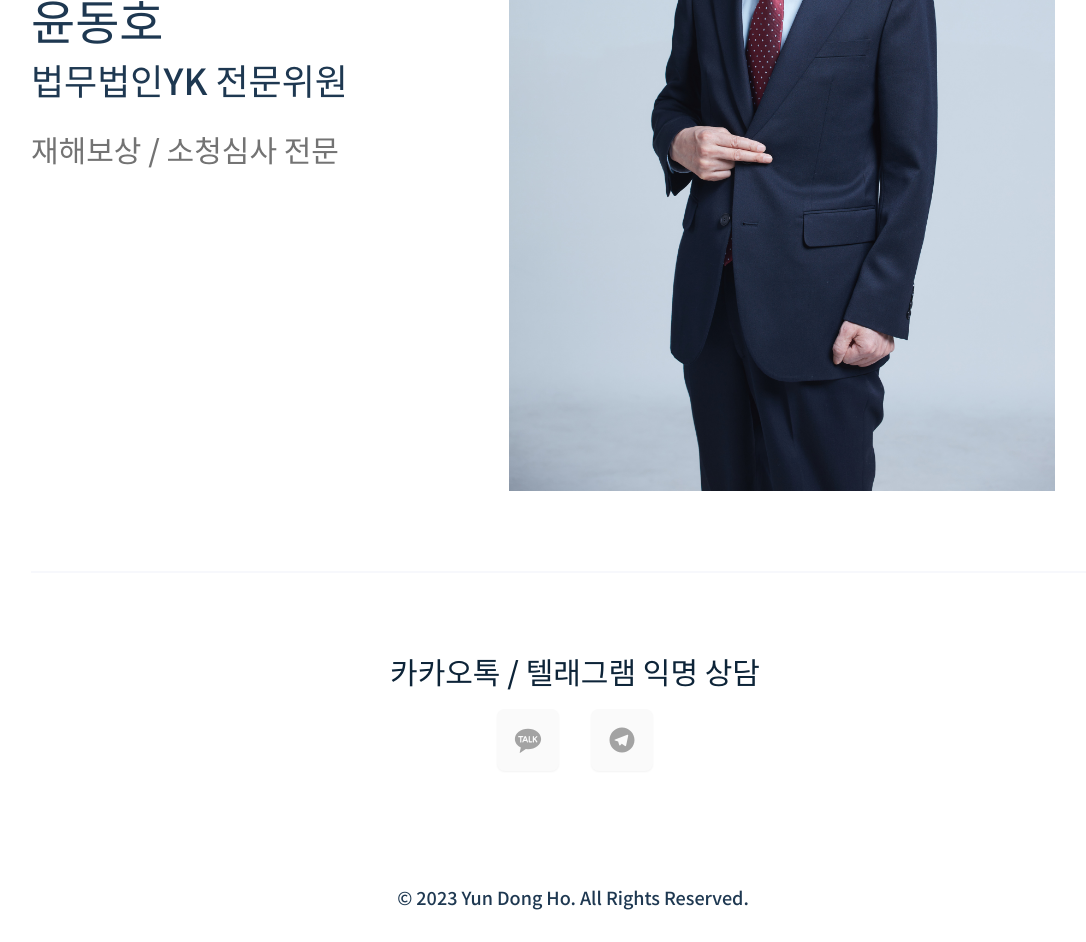
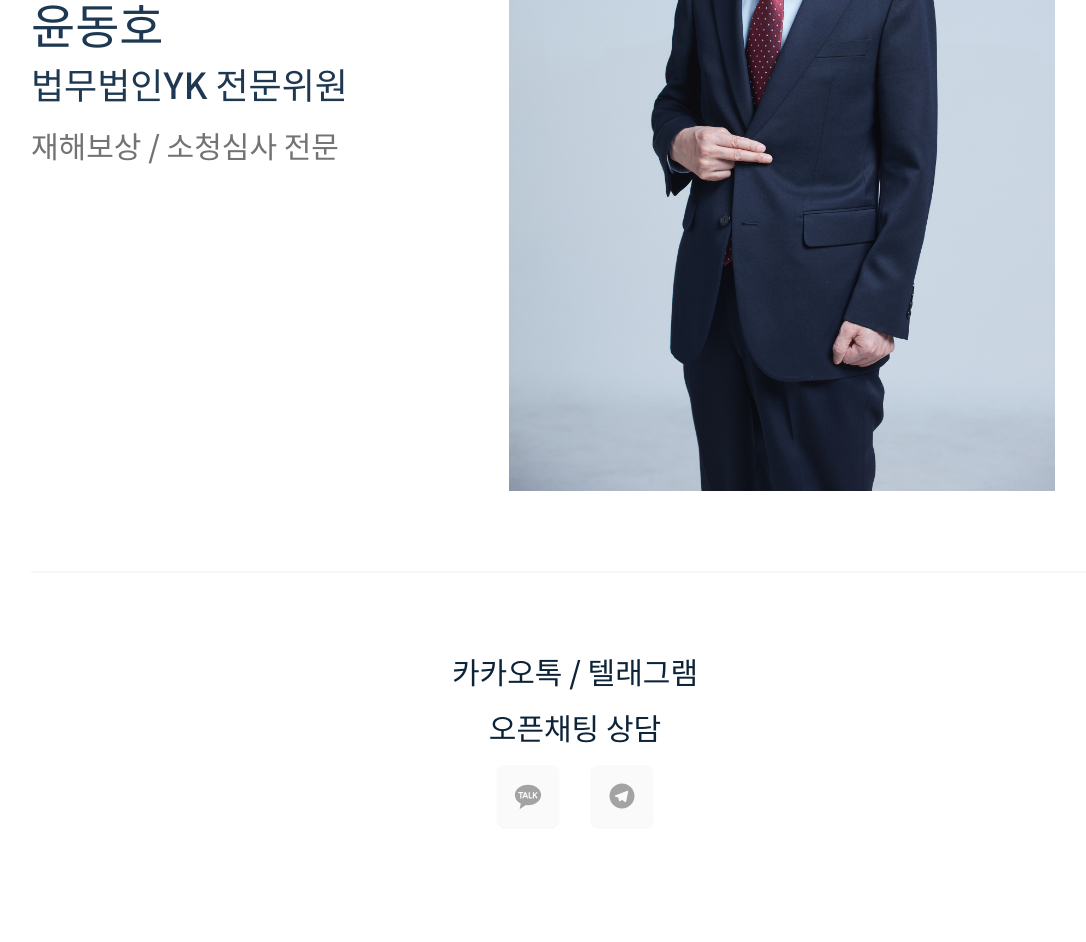
Before and after one commit to vibap00/Portfolio, a Next.js app: page / in a window 1280 px wide. Shown: the part 460-1402 px from the top of the page, without its empty margins (65-1151 px from the left). Built offline with nearby package versions, Linux system fonts and the light colour scheme.

Commit message:
font size

```diff
--- a/components/HireMeModal.jsx
+++ b/components/HireMeModal.jsx
@@ -37,7 +37,7 @@
 								className="max-w-xl m-4 text-left"
 							>
 
-								<div className="text-3xl mt-6 mb-8">
+								<div className="text-2xl mt-6 mb-8">
 									010 - 5752 - 7191
 								</div>
 
--- a/components/shared/AppBanner.jsx
+++ b/components/shared/AppBanner.jsx
@@ -10,7 +10,7 @@
 			transition={{ ease: 'easeInOut', duration: 0.9, delay: 0.2 }}
 			className="flex flex-col sm:justify-between items-center sm:flex-row mt-5 md:mt-2"
 		>
-			<div className="w-full md:w-1/3 text-center">
+			<div className="w-full md:w-1/3 items-center text-center">
 				<motion.h1
 					initial={{ opacity: 0 }}
 					animate={{ opacity: 1 }}
@@ -43,22 +43,11 @@
 						duration: 0.7,
 						delay: 0.9,
 					}}
-					className="mt-8 text-lg md:text-xl lg:text-2xl xl:text-3xl text-center sm:text-left leading-normal text-gray-500 dark:text-gray-200 mr-4"
+					className="mt-6 text-lg md:text-xl lg:text-2xl xl:text-3xl text-between sm:text-left leading-normal text-gray-500 dark:text-gray-200"
 				>
 					재해보상 / 소청심사 전문
 				</motion.p>
-				<motion.div
-					initial={{ opacity: 0 }}
-					animate={{ opacity: 1 }}
-					transition={{
-						ease: 'easeInOut',
-						duration: 0.7,
-						delay: 0.1,
-					}}
-					className="flex justify-center sm:block"
-				>
 
-				</motion.div>
 			</div>
 			<div
 				initial={{ opacity: 0, y: -180 }}
--- a/components/shared/AppFooter.jsx
+++ b/components/shared/AppFooter.jsx
@@ -24,7 +24,10 @@
 				{/* Footer social links */}
 				<div className="flex flex-col justify-center items-center mb-12 sm:mb-28">
 					<p className="text-3xl sm:text-3xl text-primary-dark dark:text-primary-light mb-5">
-						카카오톡 / 텔래그램 익명 상담
+						카카오톡 / 텔래그램
+					</p>
+					<p className="text-3xl sm:text-3xl text-primary-dark dark:text-primary-light mb-5">
+						오픈채팅 상담
 					</p>
 					<ul className="flex gap-4 sm:gap-8">
 						{socialLinks.map((link) => (
--- a/pages/projects/index.jsx
+++ b/pages/projects/index.jsx
@@ -22,7 +22,7 @@
 	{
 	  id: 2,
 	  name: '일반 상담',
-	  description: '익명 상담 가능. 상담 후 사안에 따른 담당 전문가 및 변호사 연결',
+	  description: '익명 상담 가능. 상담 후 사안에 따른 담당 전문가 및 변호사 신속 연결',
 	},
 	{
 		id: 1,
```
